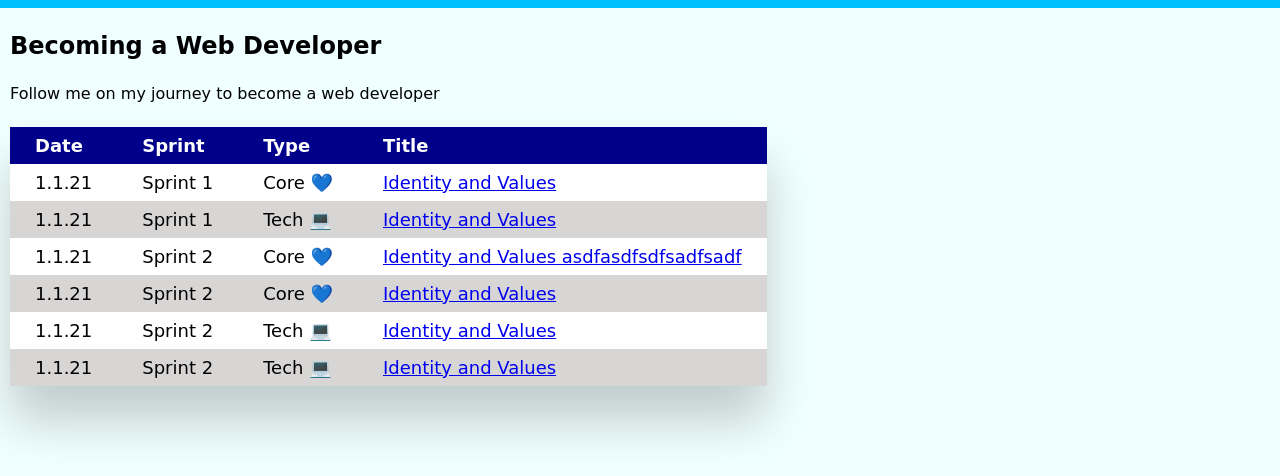
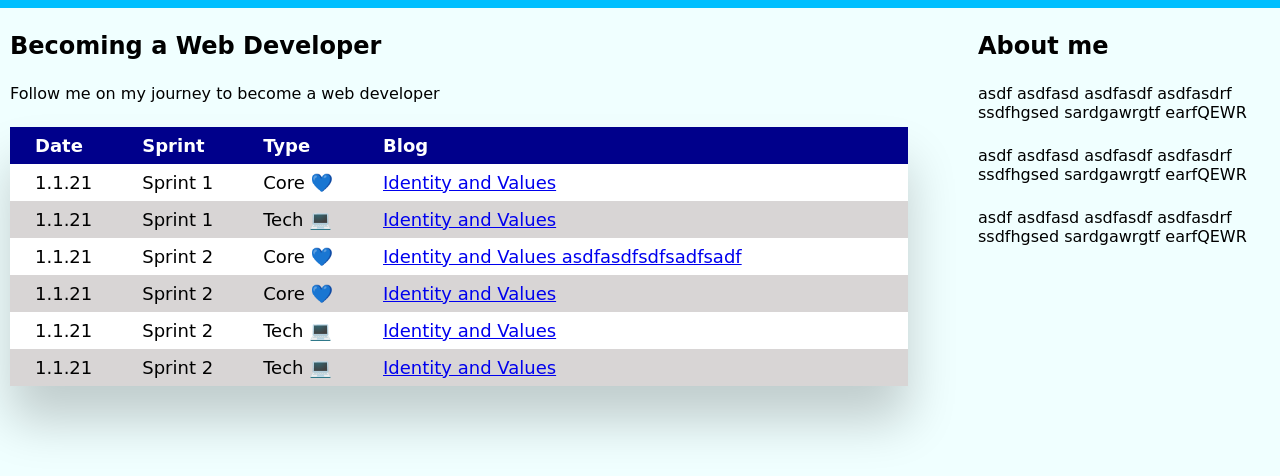
Before and after one commit to andreas-benz/andreas-benz.github.io, a plain HTML site: page index.html in a window 1280 px wide. Shown: the part 112-588 px from the top of the page. Drawn offline with Linux system fonts and the light colour scheme.

Commit message:
add multipage structure and aside

```diff
--- a/index.html
+++ b/index.html
@@ -1,9 +1,11 @@
+<!DOCTYPE html>
 <html>
   <head>
     <title>Andreas's EDA Blog</title>
     <link href="./styles/main.css" rel="stylesheet" type="text/css">
     <link rel="preconnect" href="https://fonts.googleapis.com">
     <meta charset="UTF-8">
+  </head>
     <body>
     <header>
       <h1>Kia ora to my blog</h1>
@@ -11,7 +13,7 @@
       <img class="logo" id="portrait" src=./assets/portrait_Andreas_B_blue_square_2000x2000.jpg alt="Andreas portrait">
     </header>
     <main>
-      <section>
+      <section class="topSection">
         <h2>Becoming a Web Developer</h2>
         <p>Follow me on my journey to become a web developer</p>
         <table>
@@ -19,7 +21,7 @@
               <th>Date</th>
               <th>Sprint</th>
               <th>Type</th>
-              <th>Title</th>
+              <th id="blog">Blog</th>
 
           </thead>
           <tbody>
@@ -27,7 +29,7 @@
                   <td class="date">1.1.21</td>
                   <td class="sprint">Sprint 1</td>
                   <td class="type">Core 💙</td>
-                  <td><a href="#">Identity and Values</a></td>
+                  <td><a href="./blog/identity-values.html">Identity and Values</a></td>
               </tr>
               <tr class="odd">
                   <td class="date">1.1.21</td>
@@ -62,8 +64,16 @@
           </tbody>
         </table>
       </section>
+      <section class="blogs">
+      </section>
       <aside>
       <!-- Stretch: Maybe contains something like "random quote of the day" -->
+        <h2>About me</h2>
+        <p>asdf asdfasd asdfasdf asdfasdrf ssdfhgsed sardgawrgtf earfQEWR</p>
+        <p>asdf asdfasd asdfasdf asdfasdrf ssdfhgsed sardgawrgtf earfQEWR</p>
+        <p>asdf asdfasd asdfasdf asdfasdrf ssdfhgsed sardgawrgtf earfQEWR</p>
+
+
       </aside>
     </main>
     <footer>
--- a/styles/main.css
+++ b/styles/main.css
@@ -24,6 +24,16 @@ header {
     right: 120px;
 }
 
+.topSection {
+    float: left;
+}
+
+aside {
+    float: left;
+    width: 300px;
+    margin-left: 50px;
+}
+
 h1 {
     font-size: 40px;
     margin: auto;
@@ -42,9 +52,6 @@ h2, p {
 table{
     margin: 10px 10px 10px;
     box-shadow: 0px 35px 50px rgba( 0, 0, 0, 0.2 );
-}
-
-table {
     border-radius: 5px;
     font-size: 18px;
     font-weight: normal;
@@ -62,6 +69,10 @@ th {
     width: fit-content;
 }
 
+#blog {
+    column-width: 500px;
+}
+
 td {
     padding: 8px 25px;
     font-size: 18px;
```
